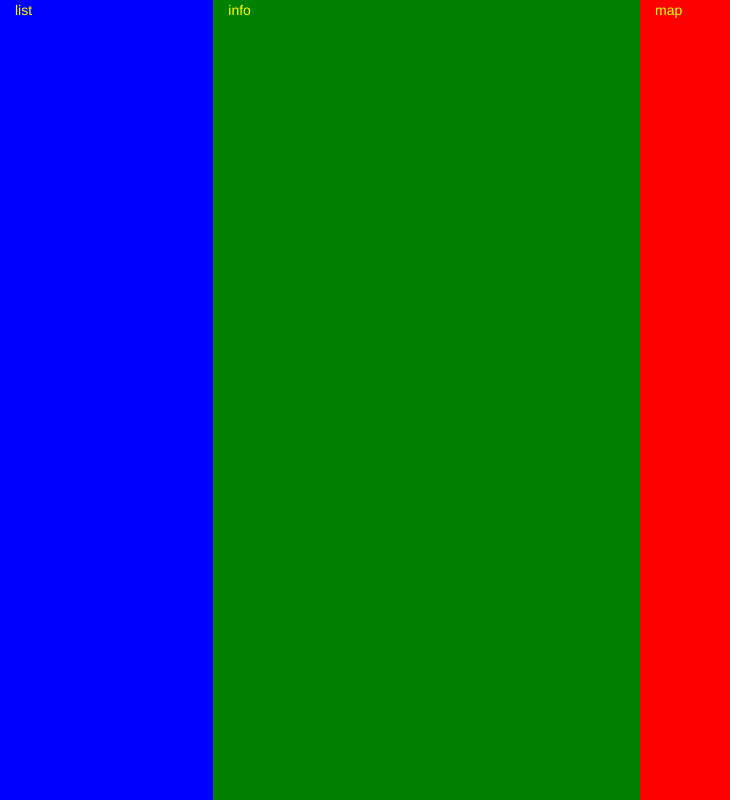
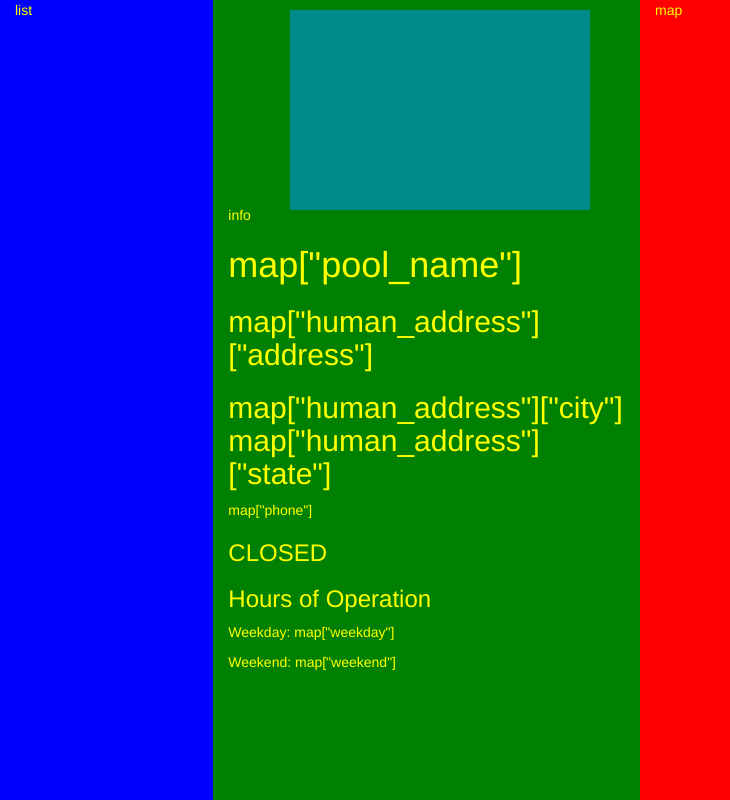
Before and after one commit to spencer-shadley/austinparks, a website: page index.html in a window 1280 px wide. Shown: the whole page, without its empty margins (0-730 px from the left). Drawn offline with nearby package versions, Linux system fonts and the light colour scheme; no server answers.

Commit message:
template for adding info from the json to the info div

```diff
--- a/css/style.css
+++ b/css/style.css
@@ -7,6 +7,13 @@ html,body,.container {
 }
 .container {
 	width: 100%;
+}
+.picPrev {
+	display: inline-block;
+	height: 200px;
+	width: 300px;
+	background-color: darkcyan;
+	margin: 10px 35px;
 }
 .row {
 	height: 100%;
--- a/index.html
+++ b/index.html
@@ -38,12 +38,24 @@
 
 			<div class="col-xs-12 col-sm-12 col-md-4 col-lg-4 full-height" id="info" style="background-color: green">info
 
+				<div class="picPrev"> </div>
+
 				<!-- Pool Name -->
+				<h1> map["pool_name"] </h1>
+
 				<!-- Pool Address -->
+				<h2> map["human_address"]["address"] </h2>
+				<h2> map["human_address"]["city"] map["human_address"]["state"] </h2>
 
 				<!-- Phone -->
+				<p> map["phone"] </p>
 				<!-- Hours Open -->
-
+				<!-- if status == closed -->
+				<h3> CLOSED </h3>
+				<!-- status == open -->
+				<h3> Hours of Operation </h3>
+				<p> Weekday: map["weekday"] </p>
+				<p> Weekend: map["weekend"] </p>
 				<!-- Get Directions Button -->
 
 				<!-- Feature List -->
```
